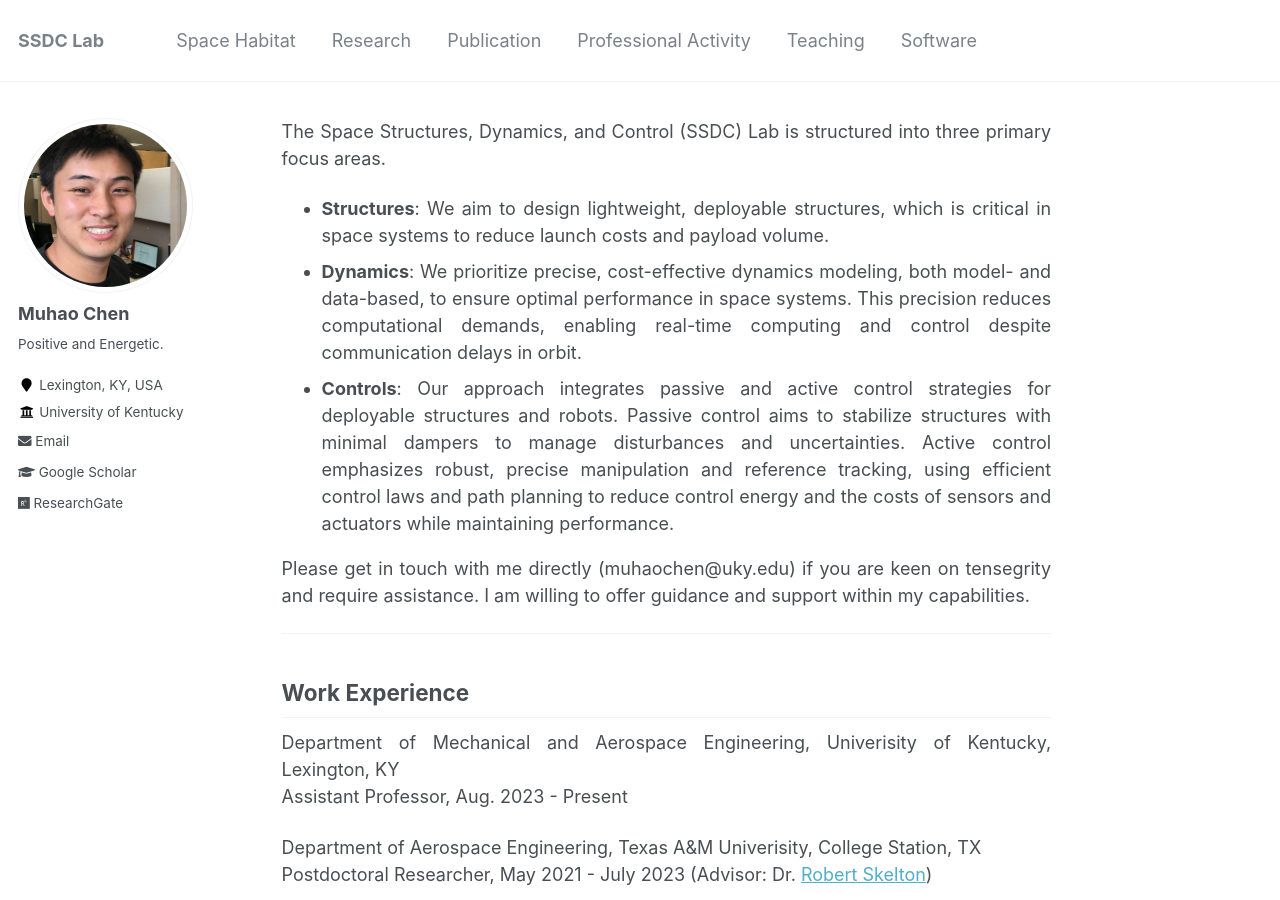
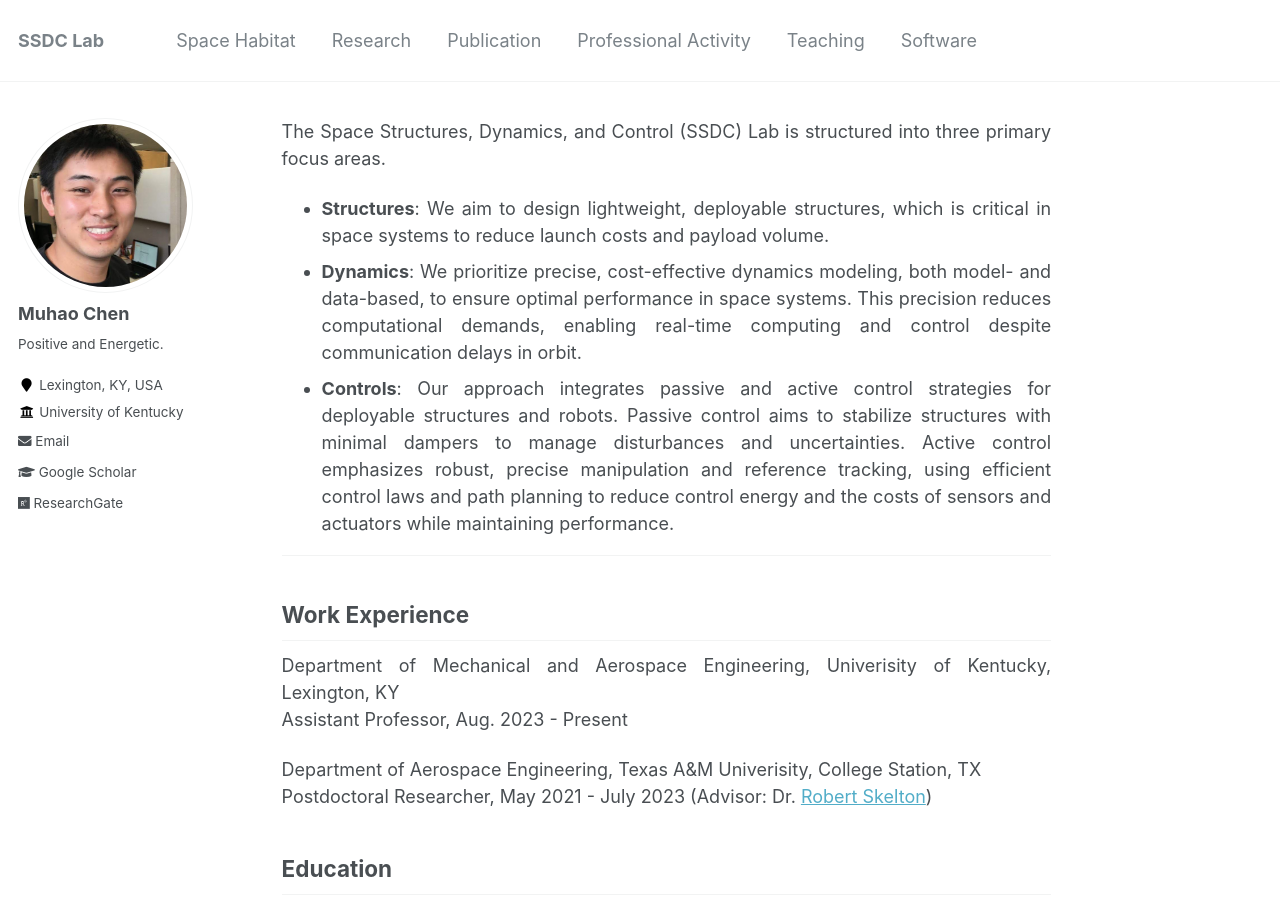
Before and after one commit to Muhao-Chen/muhao-chen.github.io, a Jekyll site: the page built from _pages/about.md, in a window 1280 px wide and 900 px high. Built offline with Jekyll 4.4.1, drawn with Linux system fonts in a browser that asks for light colours.

Commit message:
Update about.md

```diff
--- a/_pages/about.md
+++ b/_pages/about.md
@@ -25,7 +25,7 @@ The Space Structures, Dynamics, and Control (SSDC) Lab is structured into three
 
 
 
-Please get in touch with me directly (muhaochen@uky.edu) if you are keen on tensegrity and require assistance. I am willing to offer guidance and support within my capabilities.
+<!-- Please get in touch with me directly (muhaochen@uky.edu) if you are keen on tensegrity and require assistance. I am willing to offer guidance and support within my capabilities. -->
 
 <!-- ## Research Keywords -->
 
```
